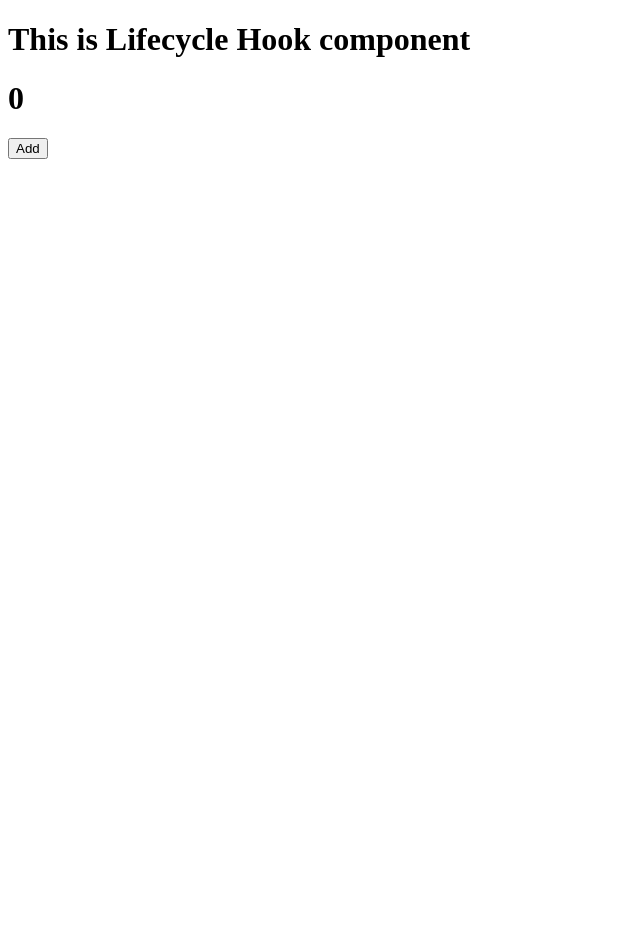
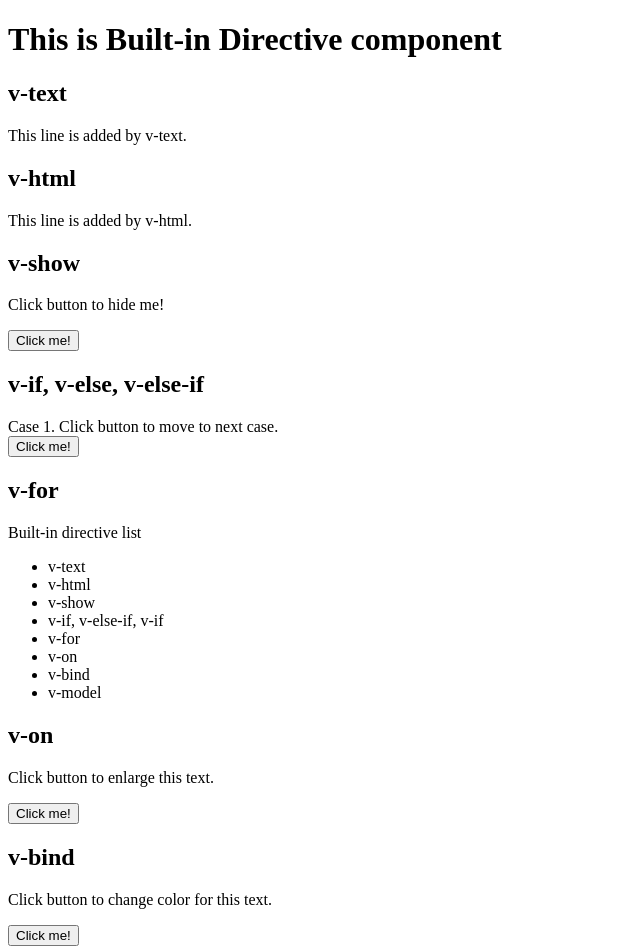
Before and after one commit to VTPie/basic-Vue, a Vue app: page / in a window 1280 px wide. Shown: the top 952 px of the page, without its empty margins (0-640 px from the left). Before the commit the page ends 800 px from the top, so only its background shows below. Built offline with nearby package versions, Linux system fonts and the light colour scheme.

Commit message:
feat(ad): built-in directive

```diff
--- a/src/App.vue
+++ b/src/App.vue
@@ -1,9 +1,10 @@
 <script setup>
-  import Parent from './components/Parent.vue'
-  import Computed from './components/Computed.vue';
-  import lifecycleHook from './components/lifecycle-hook.vue';
+  // import Parent from './components/Parent.vue'
+  // import Computed from './components/Computed.vue';
+  // import lifecycleHook from './components/lifecycle-hook.vue';
+  import directive from './components/directive.vue';
 </script>
 
 <template>
-  <lifecycleHook></lifecycleHook>
+  <directive></directive>
 </template>
--- /dev/null
+++ b/src/components/directive.vue
@@ -0,0 +1,95 @@
+<script setup>
+    import { ref } from 'vue';
+
+    const msg1=ref('This line is added by v-text.')
+    const msg2=ref('This line is added by v-html.')
+    const msg3=ref('Click button to hide me!')
+    const msg4=ref('Case 1. Click button to move to next case.')
+    const msg5=ref('Case 2. Click button to move to next case.')
+    const msg6=ref('Case 3. Click button to move to next case.')
+    const msg7=ref('Last case. Click button to move to next case.')
+    const msg8=ref('Built-in directive list')
+    const msg9=ref('Click button to enlarge this text.')
+    const msg10=ref('Click button to change color for this text.')
+    const msg11=ref('')
+
+
+    const isShow=ref(true)
+    const index=ref(0)
+    function onChangeIndex(){
+        if(index.value < 3){
+            index.value++
+        }
+        else{
+            index.value=0
+        }
+    }
+    const arrDirective = ref([
+        { msg: 'v-text' },
+        { msg: 'v-html' },
+        { msg: 'v-show' },
+        { msg: 'v-if, v-else-if, v-if' },
+        { msg: 'v-for' },
+        { msg: 'v-on' },
+        { msg: 'v-bind' },
+        { msg: 'v-model' },
+    ])
+    const postFontSize = ref(1)
+    const isBlue=ref(false)
+</script>
+
+<template>
+    <h1>This is Built-in Directive component</h1>
+
+    <h2>v-text</h2>
+    <p v-text="msg1"></p>
+
+    <h2>v-html</h2>
+    <p v-html="msg2"></p>
+
+    <h2>v-show</h2>
+    <p v-show="isShow">{{ msg3 }}</p>
+    <button @click="isShow = !isShow">Click me!</button>
+
+    <h2>v-if, v-else, v-else-if</h2>
+    <div v-if="index === 0">
+        {{ msg4 }}
+    </div>
+    <div v-else-if="index === 1">
+        {{ msg5 }}
+    </div>
+    <div v-else-if="index === 2">
+        {{ msg6 }}
+    </div>
+    <div v-else>
+        {{ msg7 }}
+    </div>
+    <button @click="onChangeIndex">Click me!</button>
+
+    <h2>v-for</h2>
+    <p>{{ msg8 }}</p>
+    <ul>
+        <li v-for="item in arrDirective">
+            {{ item.msg }}
+        </li>
+    </ul>
+
+    <h2>v-on</h2>
+    <p :style="{ fontSize: postFontSize + 'em' }">{{ msg9 }}</p>
+    <button @click="postFontSize += 0.1">Click me!</button>
+
+    <h2>v-bind</h2>
+    <p :class="{blue: isBlue}">{{ msg10 }}</p>
+    <button @click="isBlue = !isBlue">Click me!</button>
+
+    <h2>v-model</h2>
+    <p>Message is: {{ msg11 }}</p>
+    <input v-model.lazy="msg11" placeholder="edit me" />
+
+</template>
+
+<style>
+    .blue{
+        color: blue;
+    }
+</style>
```
Also changed, not shown: 1 other file (tests, documents, lock files or other folders).
